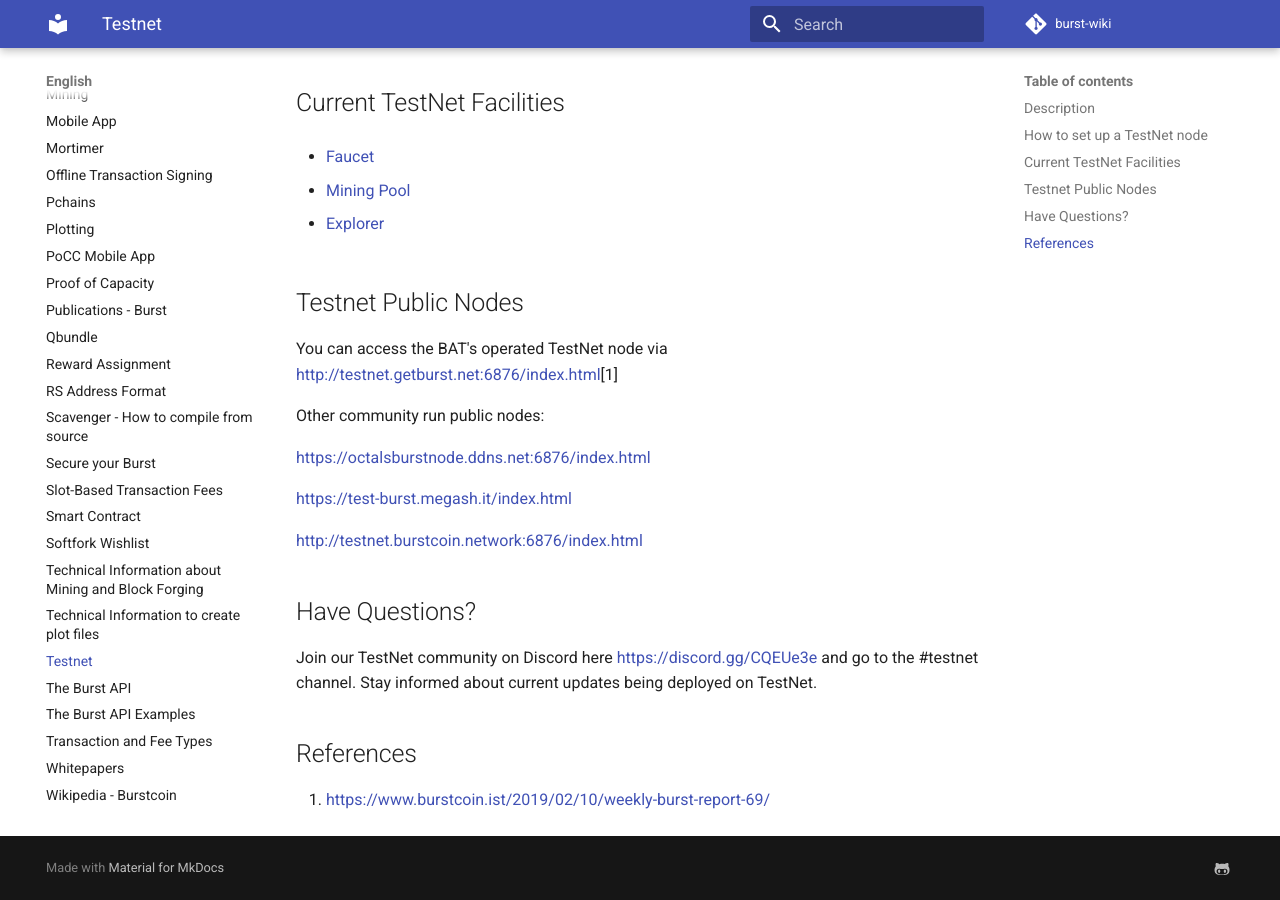
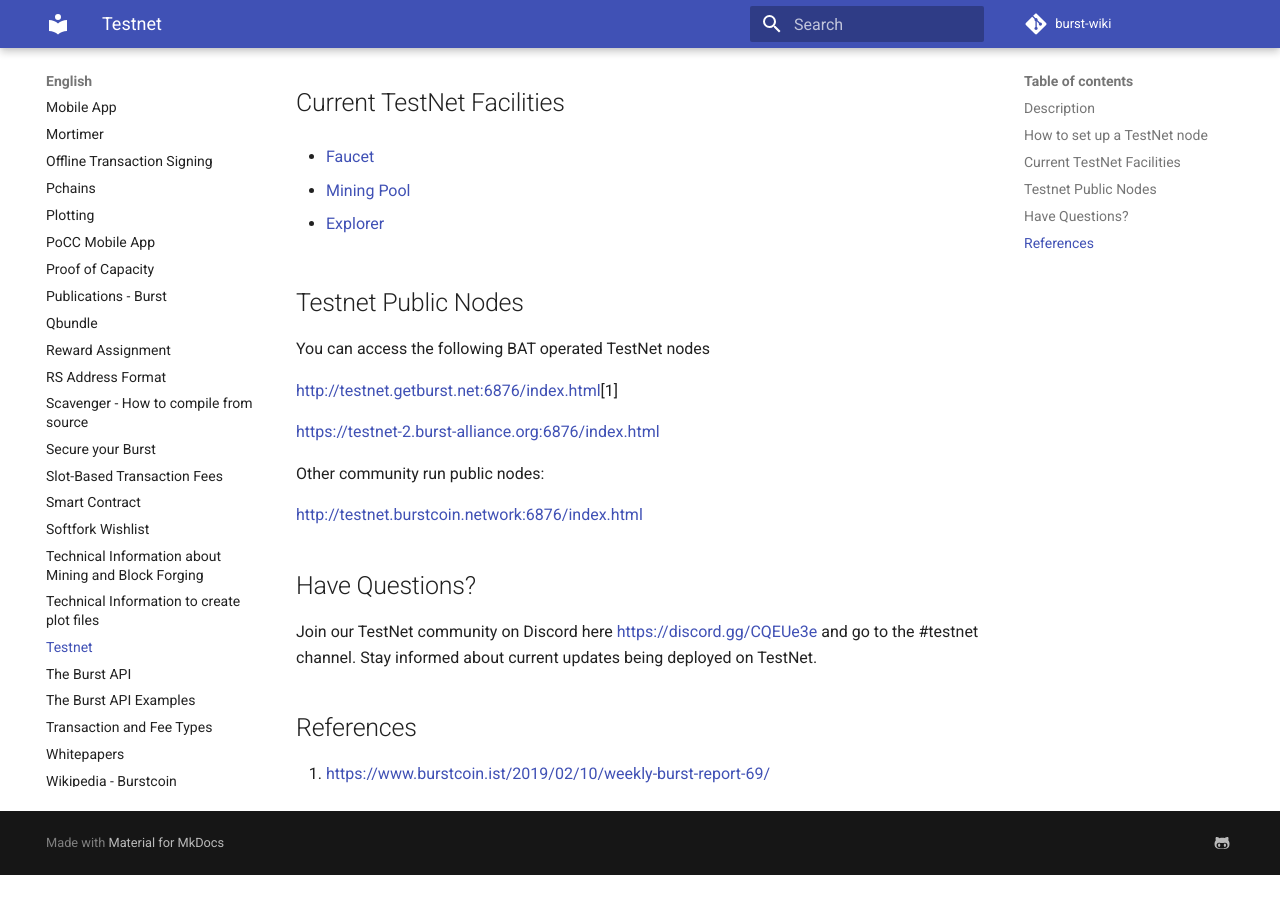
Before and after one commit to burst-apps-team/burst-wiki, an MkDocs documentation site: the page built from docs/en/testnet.md, in a window 1280 px wide and 900 px high, scrolled down 1887 px. Built offline with MkDocs 1.6.1 and Material for MkDocs 9.7.7, drawn with Linux system fonts in a browser that asks for light colours; comment, search, counter and statistics services are not loaded; old or Windows-style settings are respelled for this version of MkDocs; after the commit the page ends 2762 px from its top, so only the background shows below that.

Commit message:
Update testnet.md

```diff
--- a/docs/en/testnet.md
+++ b/docs/en/testnet.md
@@ -82,13 +82,13 @@ Start node again, wait until sync is complete.
 
 ## Testnet Public Nodes
 
-You can access the BAT's operated TestNet node via <http://testnet.getburst.net:6876/index.html>[1]
+You can access the following BAT operated TestNet nodes
+
+<http://testnet.getburst.net:6876/index.html>[1]
+
+<https://testnet-2.burst-alliance.org:6876/index.html>
 
 Other community run public nodes:
-
-<https://octalsburstnode.ddns.net:6876/index.html>
-
-<https://test-burst.megash.it/index.html>
 
 <http://testnet.burstcoin.network:6876/index.html>
 
```
